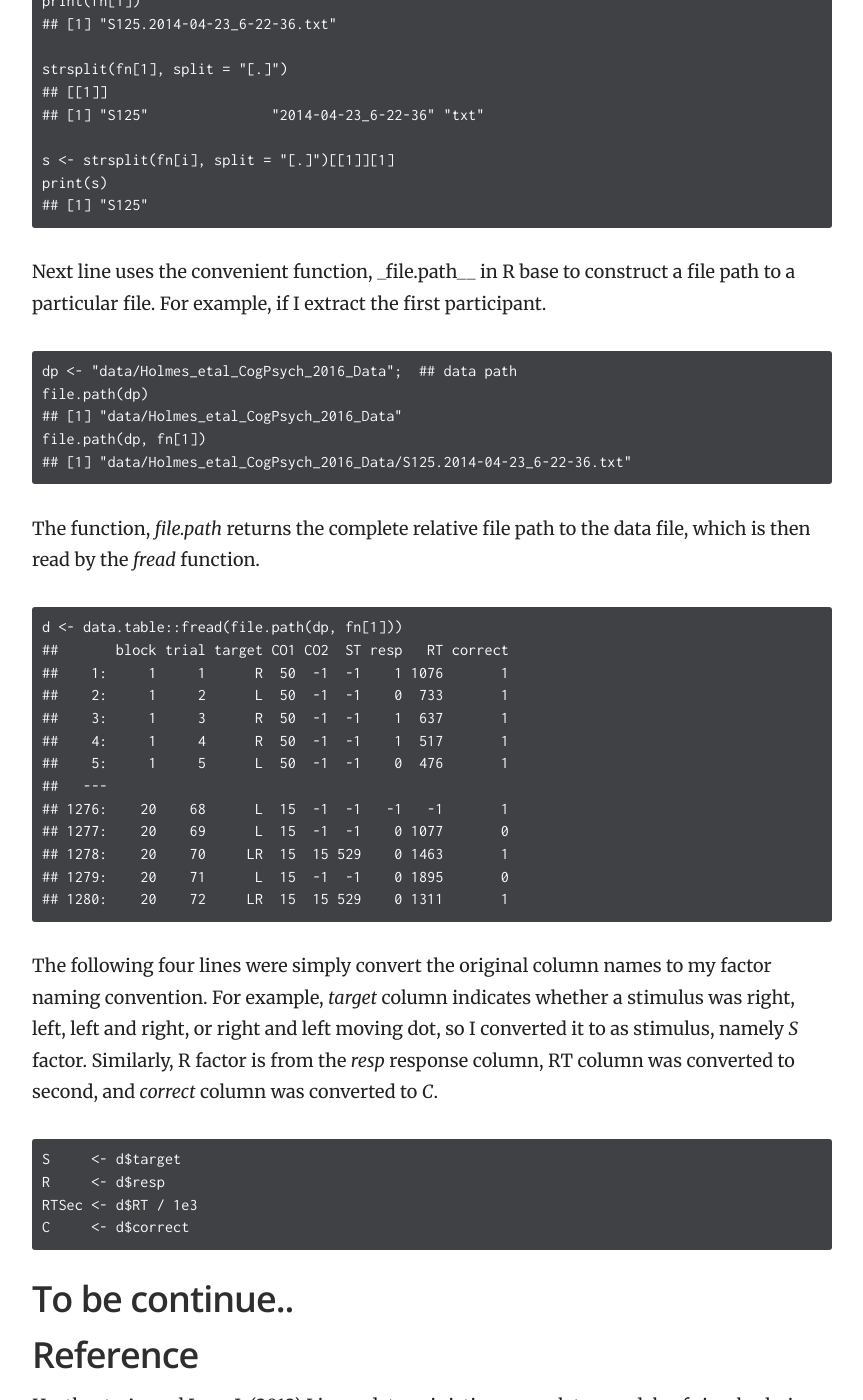
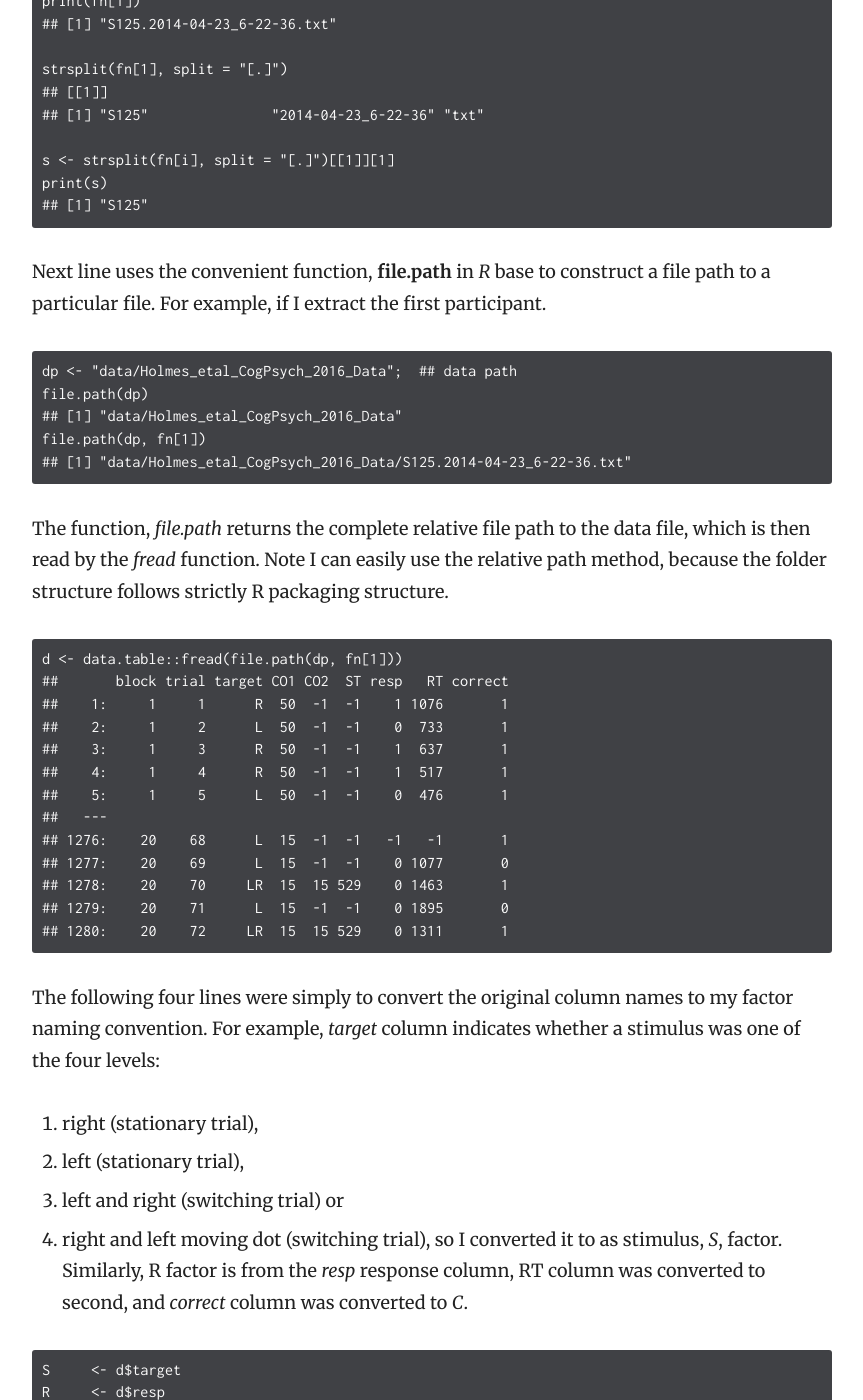
Before and after one commit to yxlin/yxlin.github.io, a Jekyll site: the page built from _docs/basics/descriptive.md, in a window 1280 px wide and 1400 px high, scrolled down 5389 px. Shown: the whole window, without its empty margins (358-1221 px from the left). Built offline with Jekyll 4.4.1, drawn with Linux system fonts in a browser that asks for light colours; some of the changed text lies outside the part shown.

````diff
--- a/_docs/basics/descriptive.md
+++ b/_docs/basics/descriptive.md
@@ -230,7 +230,7 @@ print(s)
 ## [1] "S125"
 ```
 
-Next line uses the convenient function, _file.path__ in R base to construct
+Next line uses the convenient function, **file.path** in _R_ base to construct
 a file path to a particular file. For example, if I extract the first participant.
 
 ```
@@ -242,7 +242,8 @@ file.path(dp, fn[1])
 ```
 
 The function, _file.path_ returns the complete relative file path to the data file, which
-is then read by the _fread_ function.
+is then read by the _fread_ function. Note I can easily use the relative path method,
+because the folder structure follows strictly R packaging structure.
 
 ```
 d <- data.table::fread(file.path(dp, fn[1]))
@@ -260,11 +261,16 @@ d <- data.table::fread(file.path(dp, fn[1]))
 ## 1280:    20    72     LR  15  15 529    0 1311       1
 ```
 
-The following four lines were simply convert the original column names to my factor
-naming convention. For example, _target_ column indicates whether a stimulus was
-right, left, left and right, or right and left moving dot, so I converted it to as
-stimulus, namely _S_ factor. Similarly, R factor is from the _resp_ response column,
-RT column was converted to second, and _correct_ column was converted to _C_.
+The following four lines were simply to convert the original column names to my
+factor naming convention. For example, _target_ column indicates whether a
+stimulus was one of the four levels:
+1. right (stationary trial),
+2. left (stationary trial),
+3. left and right (switching trial) or
+4. right and left moving dot (switching trial),
+so I converted it to as stimulus, _S_, factor. Similarly, R factor is from
+the _resp_ response column, RT column was converted to second,
+and _correct_ column was converted to _C_.
 
 ```
 S     <- d$target
````
Also changed, not shown: other parts of _docs/basics/descriptive.md (+2 -2 lines), _docs/random-effect-model/shooting-decision1.md (+1 -1 lines), _docs/random-effect-model/shooting-decision2.md (+1 -1 lines), _docs/random-effect-model/shooting-decision3.md (added, +47 -0 lines).
